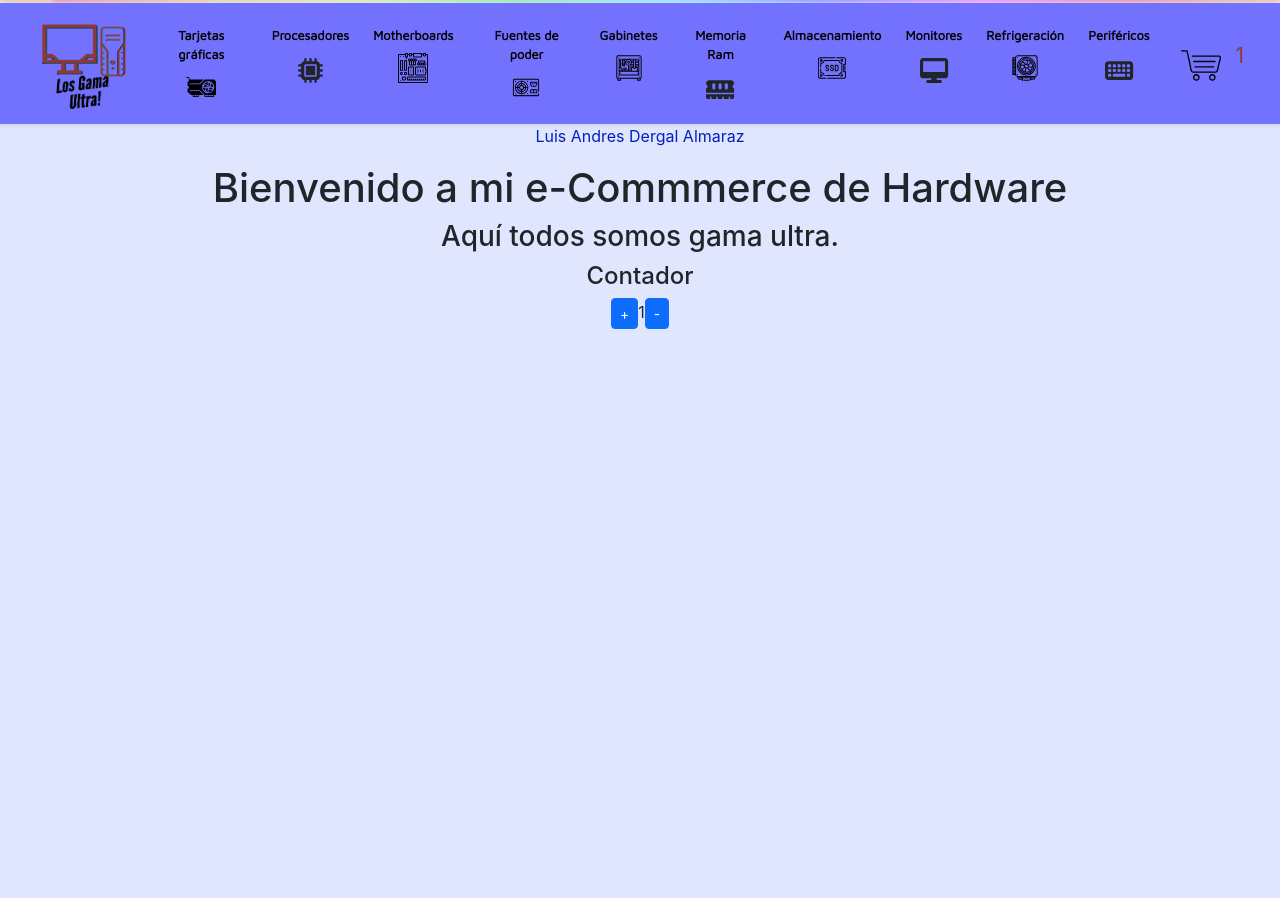
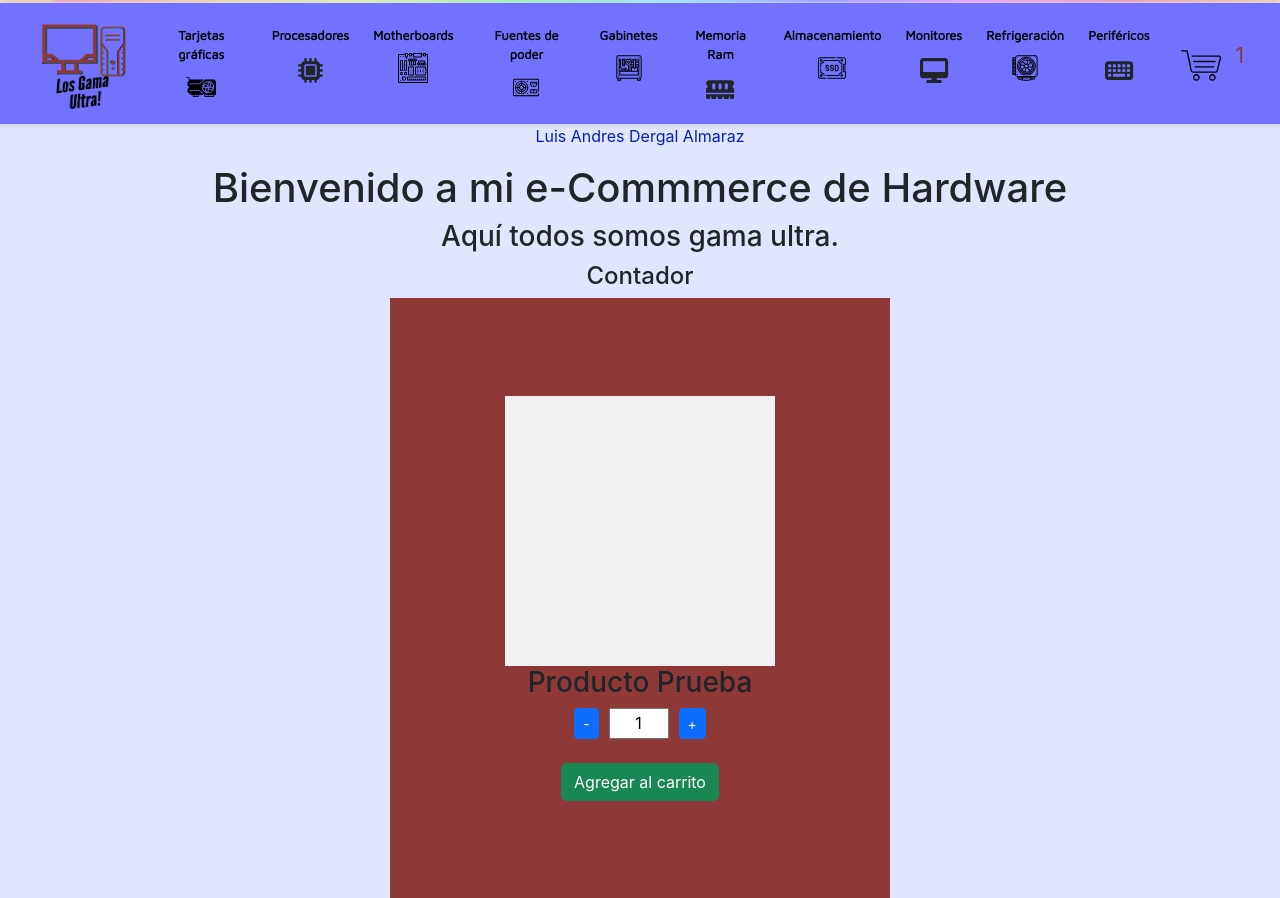
Before and after one commit to luisdergal/eCommerce-Luis-Dergal, a React (Vite) app: page / in a window 1280 px wide. Before the commit the page ends 800 px from the top, so only its background shows below. Built offline with nearby package versions, Linux system fonts and the light colour scheme; a small style sheet from the web is missing.

Commit message:
funcionalidad de contador con botones y notificaciones

```diff
--- a/src/App.css
+++ b/src/App.css
@@ -116,6 +116,29 @@ body {
   100% { color: red; }
 }
 
+
+.count {
+  width: 60px;
+  text-align: center;
+  margin: 0 10px;
+}
+
+.contenedorContador {
+  display: flex;
+  justify-content: center;
+  align-items: center;
+  align-content: center;
+  flex-direction: column;
+  background: #8F3838;
+  width: 500px;
+  height: 600px;
+}
+
+.center {
+  display: flex;
+  justify-content: center;
+}
+
 /* Media Q */
 
 @media screen and (max-width: 1921px) {
--- a/src/components/ItemCount/ItemCount.jsx
+++ b/src/components/ItemCount/ItemCount.jsx
@@ -1,7 +1,8 @@
 import { useState } from "react";
 import React from 'react'
 
-const ItemCount = ( {initial=1, stock=12, onAdd} ) => {
+const ItemCount = ( {initial=1, stock=1, onAdd} ) => {
+
     const [count, setCount] = useState(1)
 
     const handdleMas = () => {
@@ -9,6 +10,17 @@ const ItemCount = ( {initial=1, stock=12, onAdd} ) => {
         setCount(count + 1)
       }else {
         console.log("Stock agotado.")
+        Toastify({
+          text: "No hay stock.",
+          duration: 3000,
+          close: true,
+          gravity: "top",
+          position: "right",
+          stopOnFocus: true,
+          style: {
+            background: "#C84630",
+          },
+        }).showToast();
       }
 
     };
@@ -18,17 +30,40 @@ const ItemCount = ( {initial=1, stock=12, onAdd} ) => {
       }
     }
 
+    const agregarCarrito = () => {
+      Toastify({
+        text: "Producto Agregado Al Carrito.",
+        duration: 3000,
+        close: true,
+        gravity: "top",
+        position: "right",
+        stopOnFocus: true,
+        style: {
+          background: "#22B14C",
+        },
+      }).showToast();
+    }
+
 
   return (
-    <div className="">
-      <div className="">
-        <button className="btn btn-primary btn-sm" onClick={handdleMas}>+</button>
-        {count}
-        <button className="btn btn-primary btn-sm" onClick={handdleMenos}>-</button>
+    <div className="center">
+    <div className="contenedorContador">
+        <div>
+          <img src="../../../assets/images/blanco.jpg" alt="" />
+        </div>
+        <div>
+          <h3>Producto Prueba</h3>
+        </div>
+        <div className="container d-flex flex-row justify-content-center">
+          <button className="btn btn-primary btn-sm" onClick={handdleMenos}>-</button>
+          <input type="text" value={count} className="count" />
+          <button className="btn btn-primary btn-sm" onClick={handdleMas}>+</button>
+        </div>
+        <div className="container">
+          <button className="btn btn-success mt-4" onClick={agregarCarrito}>Agregar al carrito</button>
+        </div>
       </div>
-    </div>
-
-
+  </div>
   )
 }
 
--- a/src/components/ItemListContainer/ItemListContainer.jsx
+++ b/src/components/ItemListContainer/ItemListContainer.jsx
@@ -13,7 +13,7 @@ const ItemListContainer = (obj) => {
         <h1> {obj.titulo} </h1>
         <h3> {obj.subtitulo} </h3>
         <h4> Contador </h4>
-        <ItemCount initial={1} stock={15} onAdd={onAdd}></ItemCount>
+        <ItemCount initial={1} stock={10} onAdd={onAdd}></ItemCount>
     </div>
   )
 }
```
Also changed, not shown: assets/images/blanco.jpg (added).
